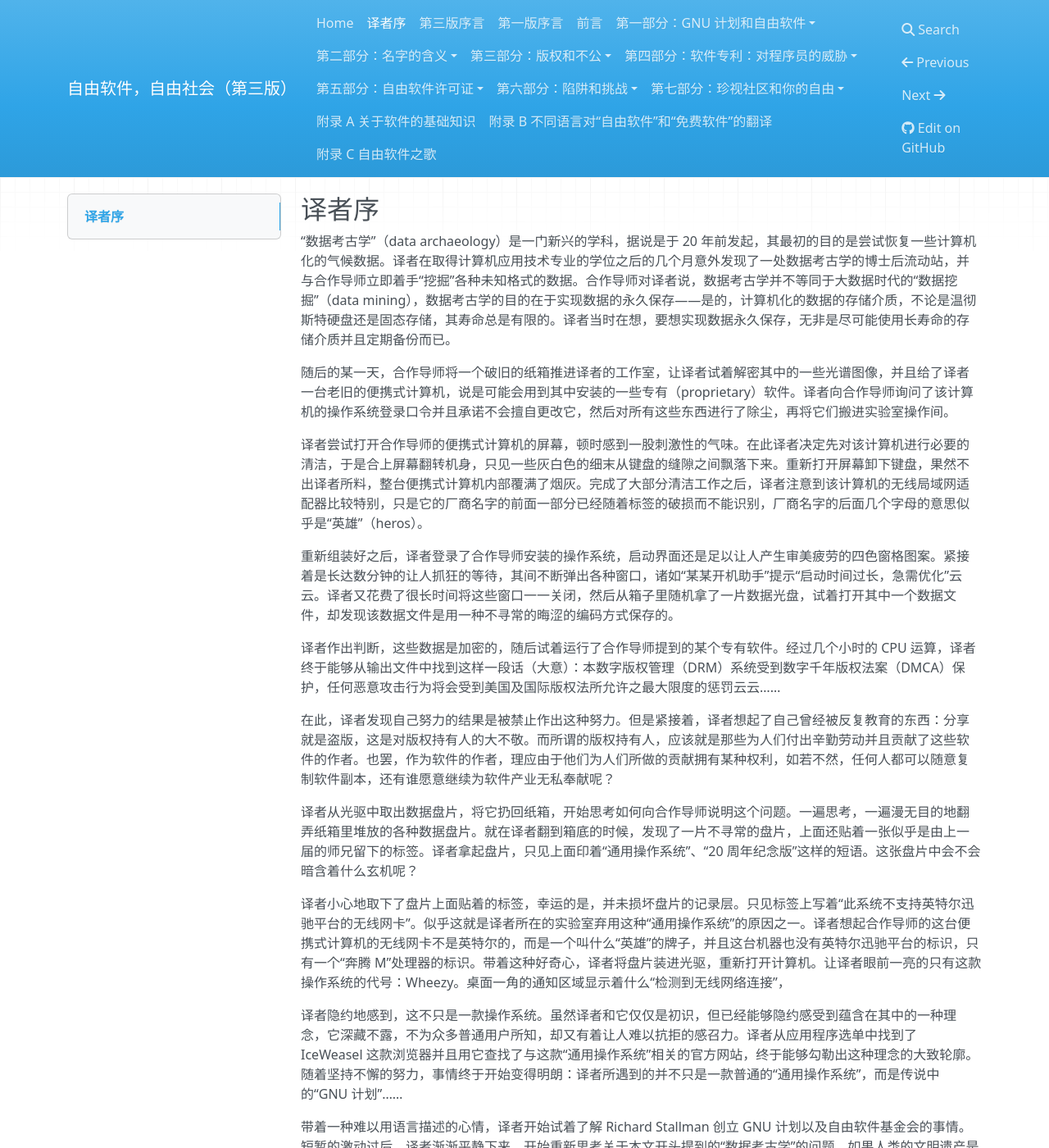
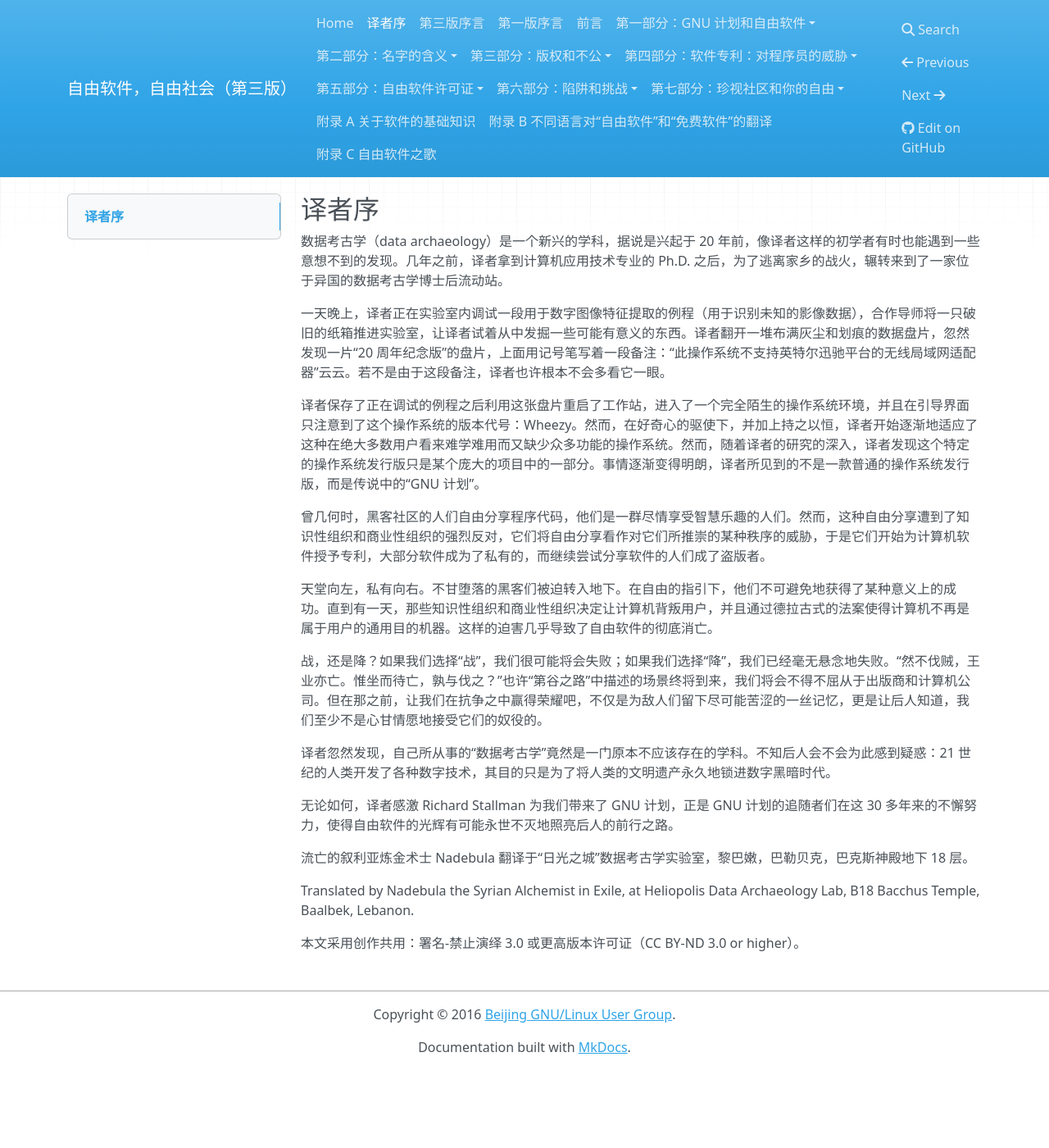
Before and after one commit to beijinglug/fsfs-zh, an MkDocs documentation site: the page built from docs/foreword-trans.md, in a window 1280 px wide and 1400 px high. Shown: the whole window at 82% size. Built offline with MkDocs 1.6.1, drawn with Linux system fonts in a browser that asks for light colours; nearby versions of some CDN libraries; old or Windows-style settings are respelled for this version of MkDocs; some of the changed text lies outside the part shown.

Commit message:
Thoroughly rewritten
Thoroughly rewritten by Nadebula on Sep. 26th

```diff
--- a/docs/foreword-trans.md
+++ b/docs/foreword-trans.md
@@ -1,29 +1,23 @@
 ## 译者序
 
-“数据考古学”（data archaeology）是一门新兴的学科，据说是于 20 年前发起，其最初的目的是尝试恢复一些计算机化的气候数据。译者在取得计算机应用技术专业的学位之后的几个月意外发现了一处数据考古学的博士后流动站，并与合作导师立即着手“挖掘”各种未知格式的数据。合作导师对译者说，数据考古学并不等同于大数据时代的“数据挖掘”（data mining），数据考古学的目的在于实现数据的永久保存——是的，计算机化的数据的存储介质，不论是温彻斯特硬盘还是固态存储，其寿命总是有限的。译者当时在想，要想实现数据永久保存，无非是尽可能使用长寿命的存储介质并且定期备份而已。
+数据考古学（data archaeology）是一个新兴的学科，据说是兴起于 20 年前，像译者这样的初学者有时也能遇到一些意想不到的发现。几年之前，译者拿到计算机应用技术专业的 Ph.D. 之后，为了逃离家乡的战火，辗转来到了一家位于异国的数据考古学博士后流动站。
 
-随后的某一天，合作导师将一个破旧的纸箱推进译者的工作室，让译者试着解密其中的一些光谱图像，并且给了译者一台老旧的便携式计算机，说是可能会用到其中安装的一些专有（proprietary）软件。译者向合作导师询问了该计算机的操作系统登录口令并且承诺不会擅自更改它，然后对所有这些东西进行了除尘，再将它们搬进实验室操作间。
+一天晚上，译者正在实验室内调试一段用于数字图像特征提取的例程（用于识别未知的影像数据），合作导师将一只破旧的纸箱推进实验室，让译者试着从中发掘一些可能有意义的东西。译者翻开一堆布满灰尘和划痕的数据盘片，忽然发现一片“20 周年纪念版”的盘片，上面用记号笔写着一段备注：“此操作系统不支持英特尔迅驰平台的无线局域网适配器”云云。若不是由于这段备注，译者也许根本不会多看它一眼。
 
-译者尝试打开合作导师的便携式计算机的屏幕，顿时感到一股刺激性的气味。在此译者决定先对该计算机进行必要的清洁，于是合上屏幕翻转机身，只见一些灰白色的细末从键盘的缝隙之间飘落下来。重新打开屏幕卸下键盘，果然不出译者所料，整台便携式计算机内部覆满了烟灰。完成了大部分清洁工作之后，译者注意到该计算机的无线局域网适配器比较特别，只是它的厂商名字的前面一部分已经随着标签的破损而不能识别，厂商名字的后面几个字母的意思似乎是“英雄”（heros）。
+译者保存了正在调试的例程之后利用这张盘片重启了工作站，进入了一个完全陌生的操作系统环境，并且在引导界面只注意到了这个操作系统的版本代号：Wheezy。然而，在好奇心的驱使下，并加上持之以恒，译者开始逐渐地适应了这种在绝大多数用户看来难学难用而又缺少众多功能的操作系统。然而，随着译者的研究的深入，译者发现这个特定的操作系统发行版只是某个庞大的项目中的一部分。事情逐渐变得明朗，译者所见到的不是一款普通的操作系统发行版，而是传说中的“GNU 计划”。
 
-重新组装好之后，译者登录了合作导师安装的操作系统，启动界面还是足以让人产生审美疲劳的四色窗格图案。紧接着是长达数分钟的让人抓狂的等待，其间不断弹出各种窗口，诸如“某某开机助手”提示“启动时间过长，急需优化”云云。译者又花费了很长时间将这些窗口一一关闭，然后从箱子里随机拿了一片数据光盘，试着打开其中一个数据文件，却发现该数据文件是用一种不寻常的晦涩的编码方式保存的。
+曾几何时，黑客社区的人们自由分享程序代码，他们是一群尽情享受智慧乐趣的人们。然而，这种自由分享遭到了知识性组织和商业性组织的强烈反对，它们将自由分享看作对它们所推崇的某种秩序的威胁，于是它们开始为计算机软件授予专利，大部分软件成为了私有的，而继续尝试分享软件的人们成了盗版者。
 
-译者作出判断，这些数据是加密的，随后试着运行了合作导师提到的某个专有软件。经过几个小时的 CPU 运算，译者终于能够从输出文件中找到这样一段话（大意）：本数字版权管理（DRM）系统受到数字千年版权法案（DMCA）保护，任何恶意攻击行为将会受到美国及国际版权法所允许之最大限度的惩罚云云……
+天堂向左，私有向右。不甘堕落的黑客们被迫转入地下。在自由的指引下，他们不可避免地获得了某种意义上的成功。直到有一天，那些知识性组织和商业性组织决定让计算机背叛用户，并且通过德拉古式的法案使得计算机不再是属于用户的通用目的机器。这样的迫害几乎导致了自由软件的彻底消亡。
 
-在此，译者发现自己努力的结果是被禁止作出这种努力。但是紧接着，译者想起了自己曾经被反复教育的东西：分享就是盗版，这是对版权持有人的大不敬。而所谓的版权持有人，应该就是那些为人们付出辛勤劳动并且贡献了这些软件的作者。也罢，作为软件的作者，理应由于他们为人们所做的贡献拥有某种权利，如若不然，任何人都可以随意复制软件副本，还有谁愿意继续为软件产业无私奉献呢？
+战，还是降？如果我们选择“战”，我们很可能将会失败；如果我们选择“降”，我们已经毫无悬念地失败。“然不伐贼，王业亦亡。惟坐而待亡，孰与伐之？”也许“第谷之路”中描述的场景终将到来，我们将会不得不屈从于出版商和计算机公司。但在那之前，让我们在抗争之中赢得荣耀吧，不仅是为敌人们留下尽可能苦涩的一丝记忆，更是让后人知道，我们至少不是心甘情愿地接受它们的奴役的。
 
-译者从光驱中取出数据盘片，将它扔回纸箱，开始思考如何向合作导师说明这个问题。一遍思考，一遍漫无目的地翻弄纸箱里堆放的各种数据盘片。就在译者翻到箱底的时候，发现了一片不寻常的盘片，上面还贴着一张似乎是由上一届的师兄留下的标签。译者拿起盘片，只见上面印着“通用操作系统”、“20 周年纪念版”这样的短语。这张盘片中会不会暗含着什么玄机呢？
+译者忽然发现，自己所从事的“数据考古学”竟然是一门原本不应该存在的学科。不知后人会不会为此感到疑惑：21 世纪的人类开发了各种数字技术，其目的只是为了将人类的文明遗产永久地锁进数字黑暗时代。
 
-译者小心地取下了盘片上面贴着的标签，幸运的是，并未损坏盘片的记录层。只见标签上写着“此系统不支持英特尔迅驰平台的无线网卡”。似乎这就是译者所在的实验室弃用这种“通用操作系统”的原因之一。译者想起合作导师的这台便携式计算机的无线网卡不是英特尔的，而是一个叫什么“英雄”的牌子，并且这台机器也没有英特尔迅驰平台的标识，只有一个“奔腾 M”处理器的标识。带着这种好奇心，译者将盘片装进光驱，重新打开计算机。让译者眼前一亮的只有这款操作系统的代号：Wheezy。桌面一角的通知区域显示着什么“检测到无线网络连接”，
+无论如何，译者感激 Richard Stallman 为我们带来了 GNU 计划，正是 GNU 计划的追随者们在这 30 多年来的不懈努力，使得自由软件的光辉有可能永世不灭地照亮后人的前行之路。
 
-译者隐约地感到，这不只是一款操作系统。虽然译者和它仅仅是初识，但已经能够隐约感受到蕴含在其中的一种理念，它深藏不露，不为众多普通用户所知，却又有着让人难以抗拒的感召力。译者从应用程序选单中找到了 IceWeasel 这款浏览器并且用它查找了与这款“通用操作系统”相关的官方网站，终于能够勾勒出这种理念的大致轮廓。随着坚持不懈的努力，事情终于开始变得明朗：译者所遇到的并不只是一款普通的“通用操作系统”，而是传说中的“GNU 计划”……
+流亡的叙利亚炼金术士 Nadebula 翻译于“日光之城”数据考古学实验室，黎巴嫩，巴勒贝克，巴克斯神殿地下 18 层。
 
-带着一种难以用语言描述的心情，译者开始试着了解 Richard Stallman 创立 GNU 计划以及自由软件基金会的事情。短暂的激动过后，译者渐渐平静下来，开始重新思考关于本文开头提到的“数据考古学”的问题。如果人类的文明遗产是用某种私密的格式保存的，这确实可以用于限制人们在当代对于它们的访问并且确实有利于维护某些出版商的利益。然而，它们终将随着介质的损坏或者出版商的倒闭或者更改存储格式而丢失。再进一步，限制个人对这些文化载体的访问似乎还只是个小问题。当前，无论是图书馆、档案馆、博物馆，在保存和传承文化遗产的时候越来越依赖数字技术，它们需要对各种数据进行解读和复制。而当前流行的数字版权系统仅在出版商仍然活着并且仍在使用相同的系统的时候有效。一旦那种数字版权系统不复存在，基于它的人类文明遗产就将永久地堕入数字黑暗时代。放眼望去，有多少计算资源和公共资金花费在了这些很可能在数年之后完全不可读取的数据上面？到那时候，人们失去的不仅仅是这些资金，更是其价值不可用金钱衡量的文化、历史、教育遗产。也许，几个世纪之后的“数据考古学家”将会无法理解，为何 21 世纪的人类社会将自身的文化遗产锁定在自身之外……难道人类发展数字技术只是为了将自己的文化遗产置于永恒的数字黑暗时代之中，让后人感叹自己的愚蠢和短视吗？以此为代价换取出版商的短期利益，这样的代价是否真的值得付出？
+Translated by Nadebula the Syrian Alchemist in Exile, at Heliopolis Data Archaeology Lab, B18 Bacchus Temple, Baalbek, Lebanon.
 
-天亮以后，译者向合作导师提交了报告，随后离开了数据考古学实验室。因为，译者正在从事的这门学科竟然是一门本不应该存在的学科。
-
-无论如何，译者感激 Richard Stallman 于 30 年前发起的 GNU 计划及其为自由软件运动作出的不朽贡献。每一位使用自由软件并且从中获益的用户都应当感激他。否则，人类文明的火种将有可能永久地熄灭在无尽的数字黑暗时代之中。而正是由于 Richard Stallman 这样的自由软件运动参与者们的高贵付出，人类文明之火才有可能永世不灭地照亮后代的前行之路。
-
-谨以此文感谢 Richard Stallman 和自由软件基金会以及其他自由软件运动的贡献者，以及为本书部分内容本地化做出无私贡献的哲思社区等志愿者。
-
-Nadebula 作于“天空之城”数据考古学实验室
+本文采用创作共用：署名-禁止演绎 3.0 或更高版本许可证（CC BY-ND 3.0 or higher）。
```
